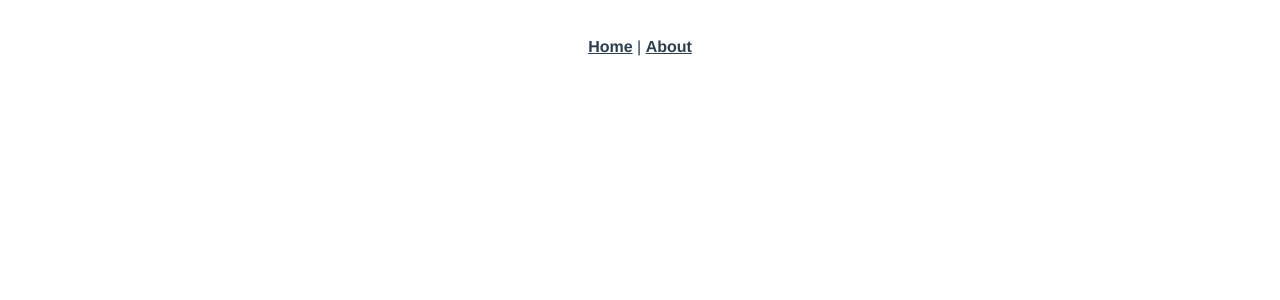
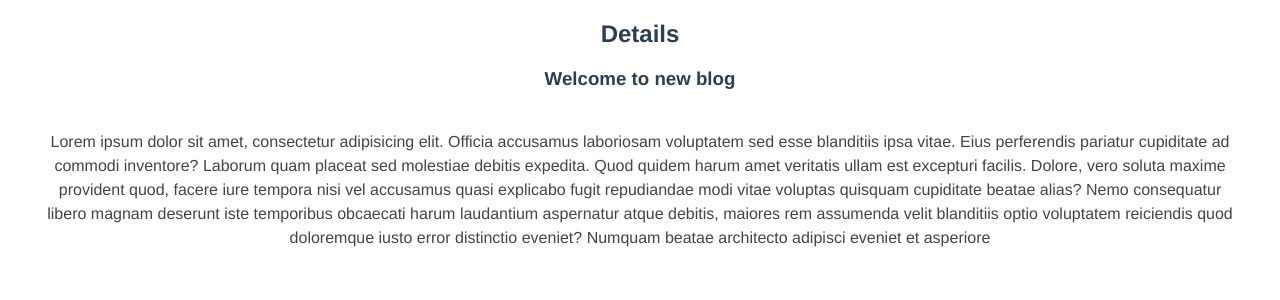
Before and after one commit to Michalis-Mel/vue-blog, a Vue app: page /posts/1 in a window 1280 px wide. Before the commit this address had no page. Shown: the top 300 px of the page. Built offline with nearby package versions, Linux system fonts and the light colour scheme; data requests are answered from the project's data file.

Commit message:
first commit

```diff
--- /dev/null
+++ b/data/db.json
@@ -0,0 +1,16 @@
+{
+  "posts": [
+    {
+      "id": 1,
+      "title": "Welcome to new blog",
+      "body": "Lorem ipsum dolor sit amet, consectetur adipisicing elit. Officia accusamus laboriosam voluptatem sed esse blanditiis ipsa vitae. Eius perferendis pariatur cupiditate ad commodi inventore? Laborum quam placeat sed molestiae debitis expedita. Quod quidem harum amet veritatis ullam est excepturi facilis. Dolore, vero soluta maxime provident quod, facere iure tempora nisi vel accusamus quasi explicabo fugit repudiandae modi vitae voluptas quisquam cupiditate beatae alias? Nemo consequatur libero magnam deserunt iste temporibus obcaecati harum laudantium aspernatur atque debitis, maiores rem assumenda velit blanditiis optio voluptatem reiciendis quod doloremque iusto error distinctio eveniet? Numquam beatae architecto adipisci eveniet et asperiore",
+      "tags": ["webdev", "coding", "news"]
+    },
+    {
+      "id": 2,
+      "title": "Top 5 CSS Tricks",
+      "body": "Lorem ipsum dolor sit amet, consectetur adipisicing elit. Officia accusamus laboriosam voluptatem sed esse blanditiis ipsa vitae. Eius perferendis pariatur cupiditate ad commodi inventore? Laborum quam placeat sed molestiae debitis expedita. Quod quidem harum amet veritatis ullam est excepturi facilis. Dolore, vero soluta maxime provident quod, facere iure tempora nisi vel accusamus quasi explicabo fugit repudiandae modi vitae voluptas quisquam cupiditate beatae alias? Nemo consequatur libero magnam deserunt iste temporibus obcaecati harum laudantium aspernatur atque debitis, maiores rem assumenda velit blanditiis optio voluptatem reiciendis quod doloremque iusto error distinctio eveniet? Numquam beatae architecto adipisci eveniet et asperiore",
+      "tags": ["css", "webdev", "coding"]
+    }
+  ]
+}
--- a/package.json
+++ b/package.json
@@ -8,6 +8,7 @@
   },
   "dependencies": {
     "core-js": "^3.8.3",
+    "json-server": "^0.17.3",
     "vue": "^3.2.13",
     "vue-router": "^4.0.3"
   },
--- a/src/App.vue
+++ b/src/App.vue
@@ -1,9 +1,5 @@
 <template>
-  <nav>
-    <router-link to="/">Home</router-link> |
-    <router-link to="/about">About</router-link>
-  </nav>
-  <router-view/>
+  <router-view />
 </template>
 
 <style>
@@ -14,17 +10,4 @@
   text-align: center;
   color: #2c3e50;
 }
-
-nav {
-  padding: 30px;
-}
-
-nav a {
-  font-weight: bold;
-  color: #2c3e50;
-}
-
-nav a.router-link-exact-active {
-  color: #42b983;
-}
 </style>
--- a/src/components/HelloWorld.vue
+++ /dev/null
@@ -1,58 +0,0 @@
-<template>
-  <div class="hello">
-    <h1>{{ msg }}</h1>
-    <p>
-      For a guide and recipes on how to configure / customize this project,<br>
-      check out the
-      <a href="https://cli.vuejs.org" target="_blank" rel="noopener">vue-cli documentation</a>.
-    </p>
-    <h3>Installed CLI Plugins</h3>
-    <ul>
-      <li><a href="https://github.com/vuejs/vue-cli/tree/dev/packages/%40vue/cli-plugin-babel" target="_blank" rel="noopener">babel</a></li>
-      <li><a href="https://github.com/vuejs/vue-cli/tree/dev/packages/%40vue/cli-plugin-router" target="_blank" rel="noopener">router</a></li>
-    </ul>
-    <h3>Essential Links</h3>
-    <ul>
-      <li><a href="https://vuejs.org" target="_blank" rel="noopener">Core Docs</a></li>
-      <li><a href="https://forum.vuejs.org" target="_blank" rel="noopener">Forum</a></li>
-      <li><a href="https://chat.vuejs.org" target="_blank" rel="noopener">Community Chat</a></li>
-      <li><a href="https://twitter.com/vuejs" target="_blank" rel="noopener">Twitter</a></li>
-      <li><a href="https://news.vuejs.org" target="_blank" rel="noopener">News</a></li>
-    </ul>
-    <h3>Ecosystem</h3>
-    <ul>
-      <li><a href="https://router.vuejs.org" target="_blank" rel="noopener">vue-router</a></li>
-      <li><a href="https://vuex.vuejs.org" target="_blank" rel="noopener">vuex</a></li>
-      <li><a href="https://github.com/vuejs/vue-devtools#vue-devtools" target="_blank" rel="noopener">vue-devtools</a></li>
-      <li><a href="https://vue-loader.vuejs.org" target="_blank" rel="noopener">vue-loader</a></li>
-      <li><a href="https://github.com/vuejs/awesome-vue" target="_blank" rel="noopener">awesome-vue</a></li>
-    </ul>
-  </div>
-</template>
-
-<script>
-export default {
-  name: 'HelloWorld',
-  props: {
-    msg: String
-  }
-}
-</script>
-
-<!-- Add "scoped" attribute to limit CSS to this component only -->
-<style scoped>
-h3 {
-  margin: 40px 0 0;
-}
-ul {
-  list-style-type: none;
-  padding: 0;
-}
-li {
-  display: inline-block;
-  margin: 0 10px;
-}
-a {
-  color: #42b983;
-}
-</style>
--- /dev/null
+++ b/src/components/PostList.vue
@@ -0,0 +1,19 @@
+<template>
+  <div class="post-list">
+    <div v-for="post in posts" :key="post.id">
+      <SinglePost :post="post" />
+    </div>
+  </div>
+</template>
+
+<script>
+import SinglePost from "@/components/SinglePost.vue";
+import { onMounted, onUnmounted, onUpdated } from "vue";
+export default {
+  props: ["posts"],
+  components: { SinglePost },
+  setup(props) {},
+};
+</script>
+
+<style></style>
--- /dev/null
+++ b/src/components/SinglePost.vue
@@ -0,0 +1,25 @@
+<template>
+  <div class="post">
+    <router-link :to="{ name: 'details', params: { id: post.id } }">
+      <h3>{{ post.title }}</h3>
+    </router-link>
+    <p>{{ snippet }}</p>
+    <span v-for="tag in post.tags" :key="tag"> #{{ tag }}</span>
+  </div>
+</template>
+
+<script>
+import { computed } from "vue";
+
+export default {
+  props: ["post"],
+  setup(props) {
+    const snippet = computed(() => {
+      return props.post.body.substring(0, 100) + "...";
+    });
+    return { snippet };
+  },
+};
+</script>
+
+<style></style>
--- /dev/null
+++ b/src/composables/getPost.js
@@ -0,0 +1,22 @@
+import { ref } from "vue";
+
+const getPost = (id) => {
+  const post = ref(null);
+  const error = ref(null);
+
+  const load = async () => {
+    try {
+      let data = await fetch("http://localhost:3000/posts/" + id);
+      if (!data.ok) {
+        throw Error("Post does not exist!");
+      }
+      post.value = await data.json();
+    } catch (err) {
+      error.value = err.message;
+    }
+  };
+
+  return { post, error, load };
+};
+
+export default getPost;
--- /dev/null
+++ b/src/composables/getPosts.js
@@ -0,0 +1,22 @@
+import { ref } from "vue";
+
+const getPosts = () => {
+  const posts = ref([]);
+  const error = ref(null);
+
+  const load = async () => {
+    try {
+      let data = await fetch("http://localhost:3000/posts");
+      if (!data.ok) {
+        throw Error("No data available");
+      }
+      posts.value = await data.json();
+    } catch (err) {
+      error.value = err.message;
+    }
+  };
+
+  return { posts, error, load };
+};
+
+export default getPosts;
--- a/src/router/index.js
+++ b/src/router/index.js
@@ -1,25 +1,24 @@
-import { createRouter, createWebHistory } from 'vue-router'
-import HomeView from '../views/HomeView.vue'
+import { createRouter, createWebHistory } from "vue-router";
+import HomeView from "../views/HomeView.vue";
+import DetailsView from "../views/DetailsView.vue";
 
 const routes = [
   {
-    path: '/',
-    name: 'home',
-    component: HomeView
+    path: "/",
+    name: "home",
+    component: HomeView,
   },
   {
-    path: '/about',
-    name: 'about',
-    // route level code-splitting
-    // this generates a separate chunk (about.[hash].js) for this route
-    // which is lazy-loaded when the route is visited.
-    component: () => import(/* webpackChunkName: "about" */ '../views/AboutView.vue')
-  }
-]
+    path: "/posts/:id",
+    name: "details",
+    component: DetailsView,
+    props: true,
+  },
+];
 
 const router = createRouter({
   history: createWebHistory(process.env.BASE_URL),
-  routes
-})
+  routes,
+});
 
-export default router
+export default router;
--- a/src/views/AboutView.vue
+++ /dev/null
@@ -1,5 +0,0 @@
-<template>
-  <div class="about">
-    <h1>This is an about page</h1>
-  </div>
-</template>
--- /dev/null
+++ b/src/views/DetailsView.vue
@@ -0,0 +1,40 @@
+<template>
+  <h2>Details</h2>
+  <div v-if="error">{{ error }}</div>
+  <div v-else>
+    <div v-if="post" class="post">
+      <h3>{{ post.title }}</h3>
+      <p class="pre">{{ post.body }}</p>
+    </div>
+    <div v-else>Loading...</div>
+  </div>
+</template>
+
+<script>
+import getPost from "@/composables/getPost";
+export default {
+  props: ["id"],
+  setup(props) {
+    const { post, error, load } = getPost(props.id);
+    load();
+
+    return { post, error };
+  },
+};
+</script>
+
+<style>
+.post {
+  max-width: 1200px;
+  margin: 0 auto;
+}
+
+.post p {
+  color: #444;
+  line-height: 1.5em;
+  margin-top: 40px;
+}
+.pre {
+  white-space: pre-wrap;
+}
+</style>
--- a/src/views/HomeView.vue
+++ b/src/views/HomeView.vue
@@ -1,18 +1,27 @@
 <template>
   <div class="home">
-    <img alt="Vue logo" src="../assets/logo.png">
-    <HelloWorld msg="Welcome to Your Vue.js App"/>
+    <h1>Home</h1>
+    <div v-if="error">{{ error }}</div>
+    <div v-else>
+      <div v-if="posts.length">
+        <PostList :posts="posts" />
+      </div>
+      <div v-else>Loading...</div>
+    </div>
   </div>
 </template>
 
 <script>
-// @ is an alias to /src
-import HelloWorld from '@/components/HelloWorld.vue'
+import PostList from "@/components/PostList.vue";
+import getPosts from "@/composables/getPosts";
 
 export default {
-  name: 'HomeView',
-  components: {
-    HelloWorld
-  }
-}
+  name: "HomeView",
+  components: { PostList },
+  setup() {
+    const { posts, error, load } = getPosts();
+    load();
+    return { posts, error };
+  },
+};
 </script>
```
Also changed, not shown: src/assets/logo.png (deleted), 1 other file (tests, documents, lock files or other folders).
